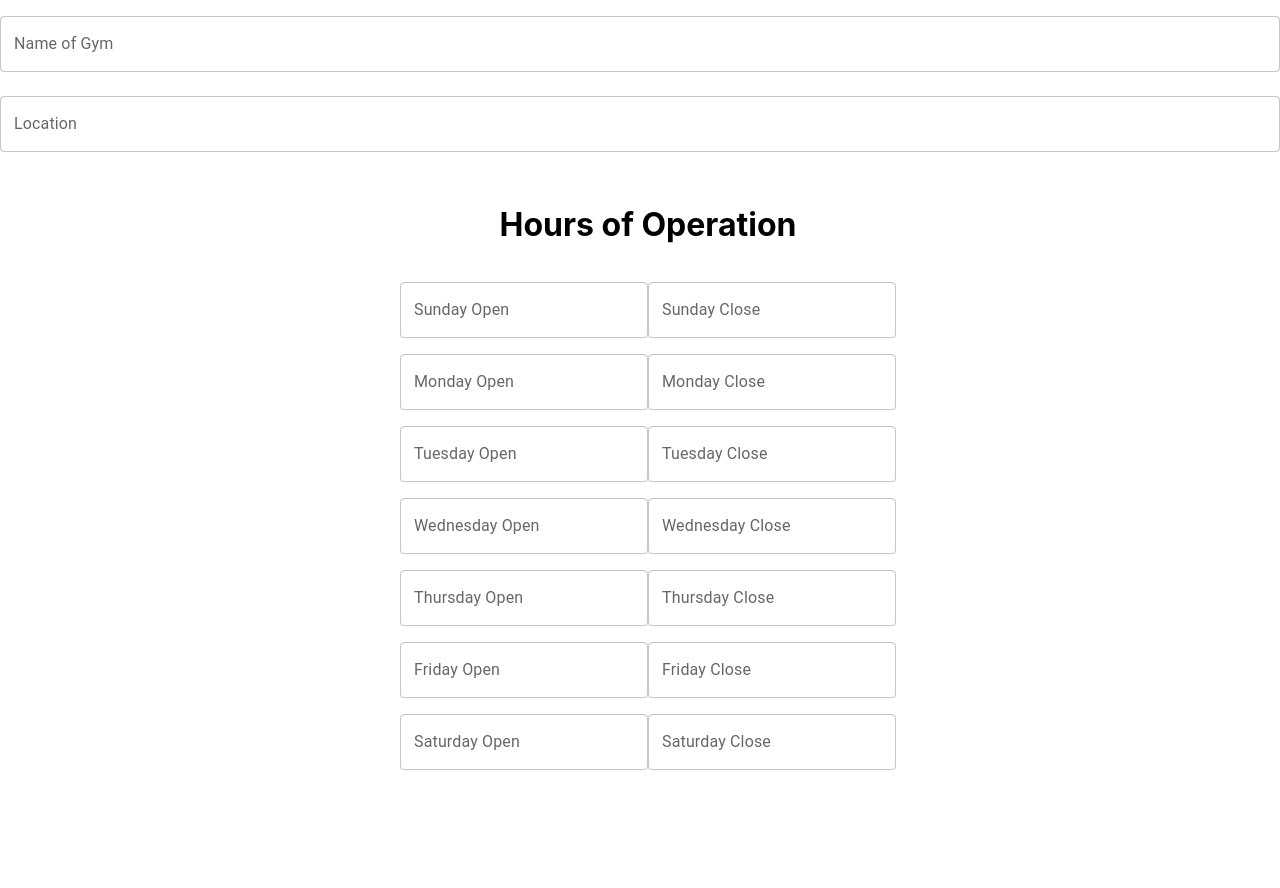
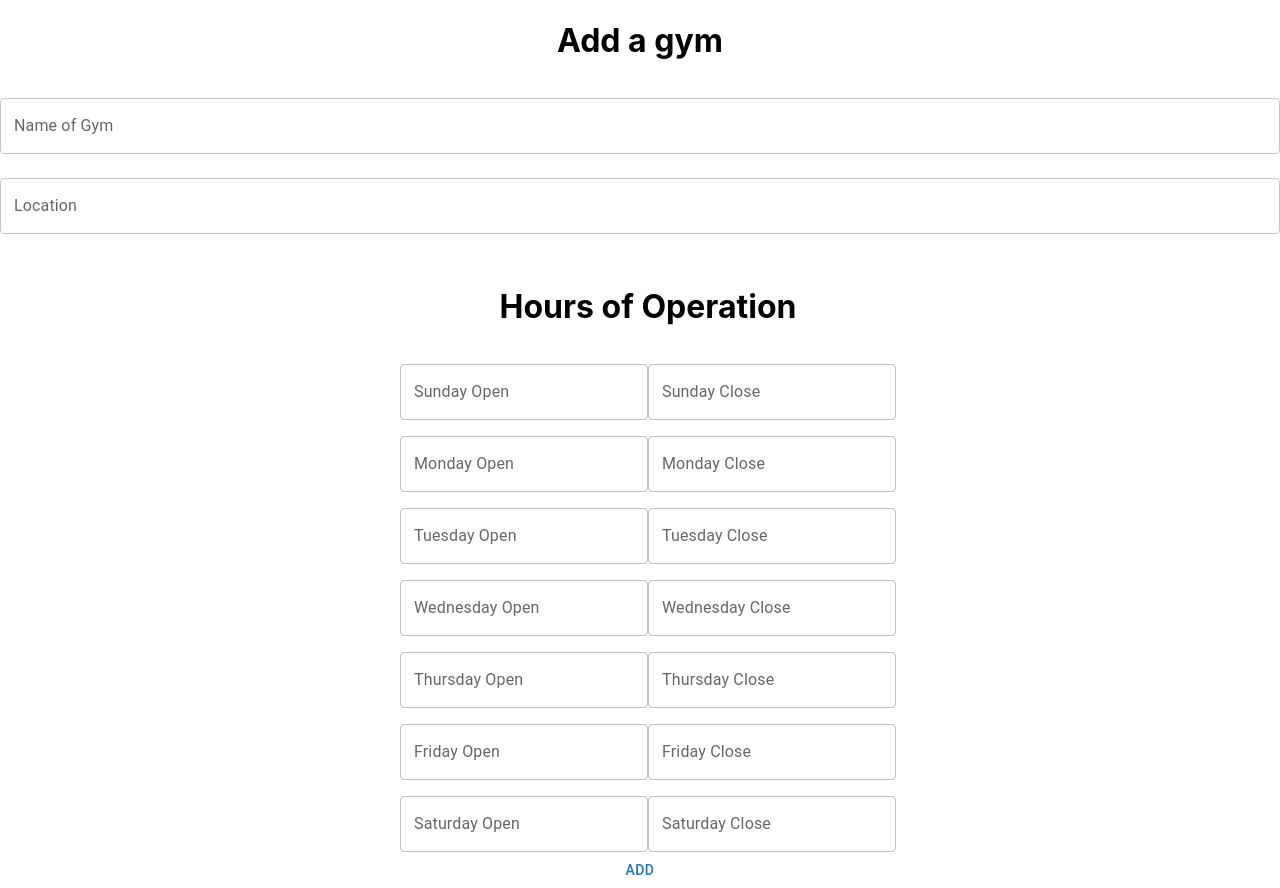
Before and after one commit to shannenigans/comparemygym, a React (Create React App) app: page / in a window 1280 px wide. Before the commit the page ends 800 px from the top, so only its background shows below. Built offline with nearby package versions, Linux system fonts and the light colour scheme.

Commit message:
create form

```diff
--- a/package.json
+++ b/package.json
@@ -11,7 +11,9 @@
     "@testing-library/jest-dom": "^5.17.0",
     "@testing-library/react": "^13.4.0",
     "@testing-library/user-event": "^13.5.0",
+    "axios": "^1.6.8",
     "dayjs": "^1.11.11",
+    "express": "^4.19.2",
     "react": "^18.3.1",
     "react-dom": "^18.3.1",
     "react-scripts": "5.0.1",
--- a/src/AddGymCardForm.js
+++ b/src/AddGymCardForm.js
@@ -1,17 +1,32 @@
+import React from 'react';
+
 import Box from '@mui/material/Box';
 import Grid from '@mui/material/Grid';
 import TextField from '@mui/material/TextField';
+import Input from '@mui/material/Input';
+import Stack from '@mui/material/Stack';
+import FormLabel from '@mui/material/FormLabel';
+import Button from '@mui/material/Button';
 import { DemoContainer } from '@mui/x-date-pickers/internals/demo';
 import { AdapterDayjs } from '@mui/x-date-pickers/AdapterDayjs';
 import { LocalizationProvider } from '@mui/x-date-pickers/LocalizationProvider';
 
 import { TimePicker } from '@mui/x-date-pickers/TimePicker';
+import { FormControl, FormControlLabel, FormGroup } from '@mui/material';
 
 export default function AddGymCardForm() {
+    const [ name, setName ] = React.useState('');
+    const [ location, setLocation ] = React.useState('');
+
     return (
-        <Box>
-            <TextField id="gym-name" label="Name of Gym" margin="normal" fullWidth></TextField>
-            <TextField id="gym-location" label="Location" margin="normal" fullWidth></TextField>
+        <Box component="form" action='http://localhost:3001/addGym' method='POST' onSubmit={(form) => onSubmit(form)}>
+            <Stack>
+                <h1>Add a gym</h1>
+                <FormControl>
+                    <TextField id="gym-name" label="Name of Gym" margin="normal" name="name" onChange={(event) => setName(event.target.value)}></TextField>
+                    <TextField id="gym-location" label="Location" margin="normal" name="location" onChange={(event) => setLocation(event.target.value)}></TextField>
+                </FormControl>
+            </Stack>
             <LocalizationProvider dateAdapter={AdapterDayjs}>
                 <DemoContainer components={['TimePicker']}>
                     <Grid container columns={1} spacing={2} alignItems={'center'}>
@@ -47,7 +62,15 @@ export default function AddGymCardForm() {
                     </Grid>
                 </DemoContainer>
             </LocalizationProvider>
+            <Button type="submit">Add</Button>
+        </Box>
 
-        </Box>
     )
 }
+
+function onSubmit(form) {
+    console.log('hi')
+    form.preventDefault();
+
+    console.log(form)
+}
```
Also changed, not shown: src/server.js (added, +26 -0 lines), 1 other file (tests, documents, lock files or other folders).
